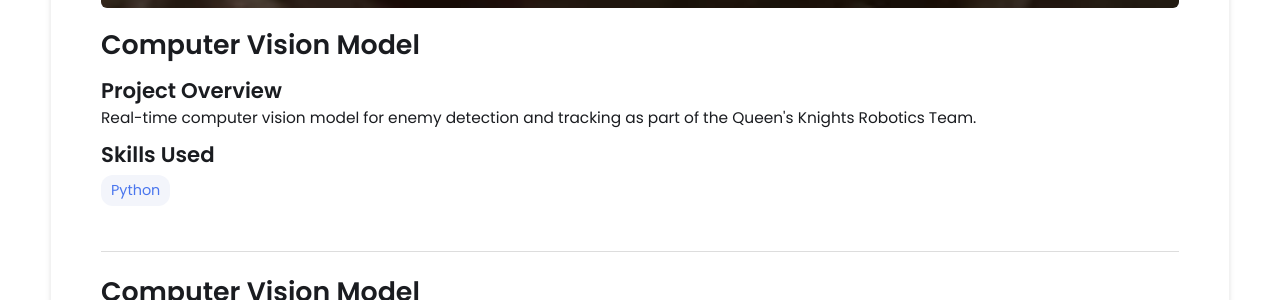
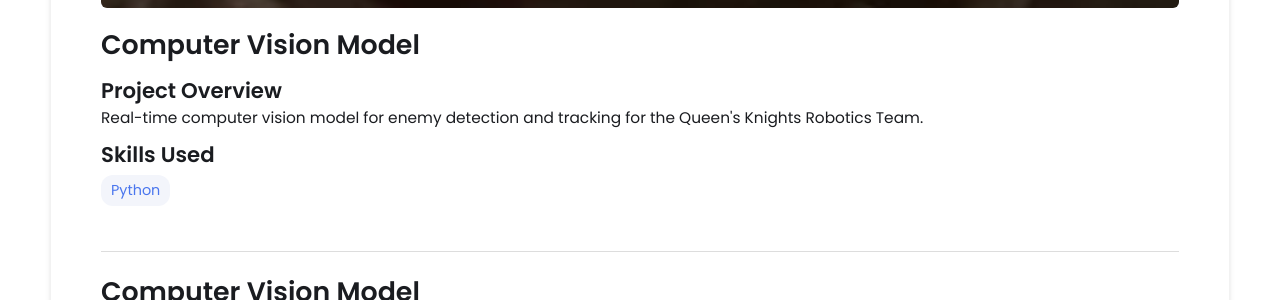
Before and after one commit to chaoqy/chaoqy.github.io, a Jekyll site: the page built from _projects/computer-vision/index.md, in a window 1280 px wide. Shown: the part 482-782 px from the top of the page. Built offline with Jekyll 4.4.1, drawn with Linux system fonts in a browser that asks for light colours.

Commit message:
Update index.md

```diff
--- a/_projects/computer-vision/index.md
+++ b/_projects/computer-vision/index.md
@@ -1,7 +1,7 @@
 ---
 layout: post
 title: Computer Vision Model
-description: Real-time computer vision model for enemy detection and tracking as part of the Queen's Knights Robotics Team.
+description: Real-time computer vision model for enemy detection and tracking for the Queen's Knights Robotics Team.
 skills:
 - Python
 main-image: /plate.png
```
